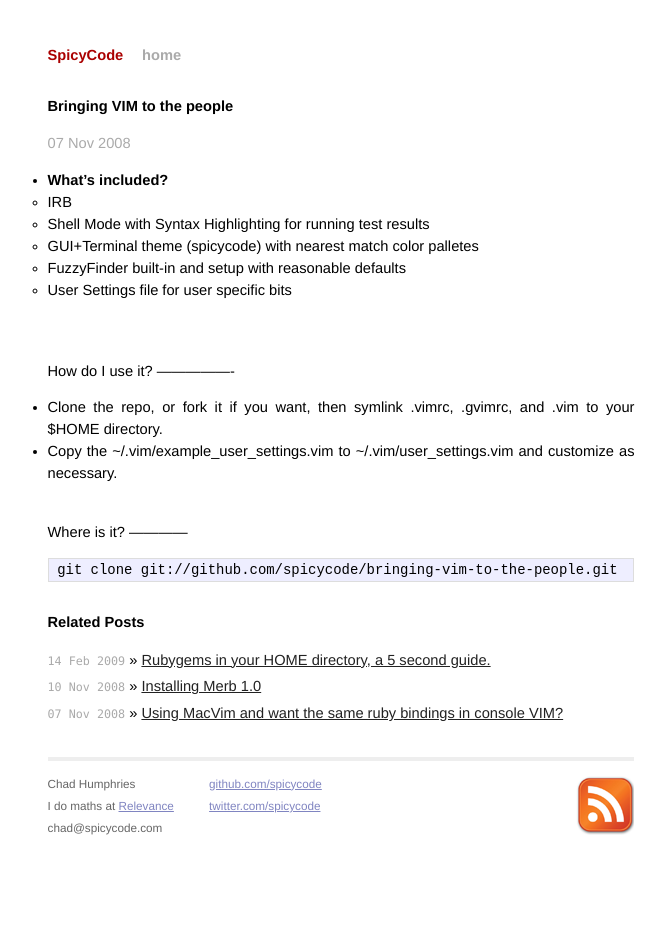
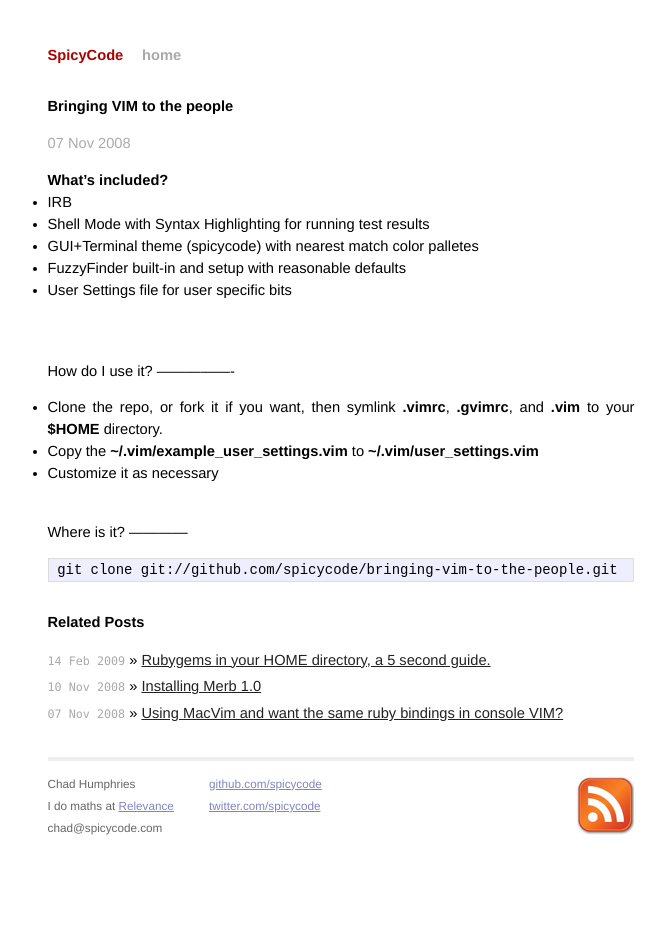
Before and after one commit to spicycode/spicycode.github.com, a Jekyll site: the page built from _posts/2008-11-07-bringing-vim-to-the-people.markdown, in a window 1280 px wide. Shown: the whole page, without its empty margins (299-964 px from the left). Built offline with Jekyll 4.4.1, drawn with Linux system fonts in a browser that asks for light colours; comment, search, counter and statistics services are not loaded.

Commit message:
Still getting the hang of this markdown thing

```diff
--- a/_posts/2008-11-07-bringing-vim-to-the-people.markdown
+++ b/_posts/2008-11-07-bringing-vim-to-the-people.markdown
@@ -6,21 +6,22 @@
 ================
 <p class="meta">{{ page.date | date_to_string }}</p>
 
-* What’s included?
+What’s included?
 ----------------
 
-  * IRB
-  * Shell Mode with Syntax Highlighting for running test results
-  * GUI+Terminal theme (spicycode) with nearest match color palletes
-  * FuzzyFinder built-in and setup with reasonable defaults
-  * User Settings file for user specific bits
+- IRB
+- Shell Mode with Syntax Highlighting for running test results
+- GUI+Terminal theme (spicycode) with nearest match color palletes
+- FuzzyFinder built-in and setup with reasonable defaults
+- User Settings file for user specific bits
 
 <br />
 How do I use it?
 ----------------
 
-  * Clone the repo, or fork it if you want, then symlink .vimrc, .gvimrc, and .vim to your $HOME directory.
-  * Copy the ~/.vim/example_user_settings.vim to ~/.vim/user_settings.vim and customize as necessary.
+- Clone the repo, or fork it if you want, then symlink **.vimrc**, **.gvimrc**, and **.vim** to your **$HOME** directory.
+- Copy the **~/.vim/example_user_settings.vim** to **~/.vim/user_settings.vim**
+- Customize it as necessary
 
 <br />
 Where is it?
```
